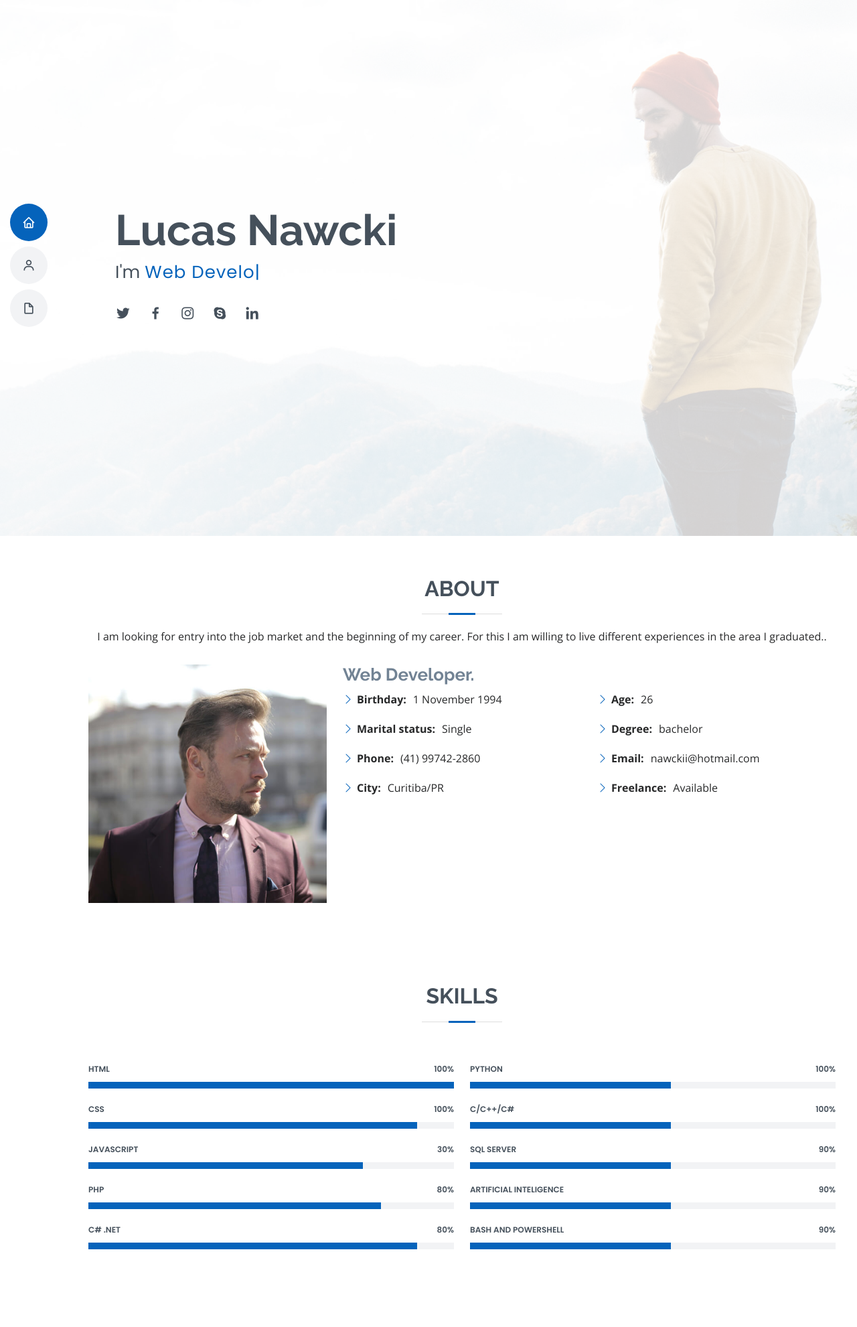
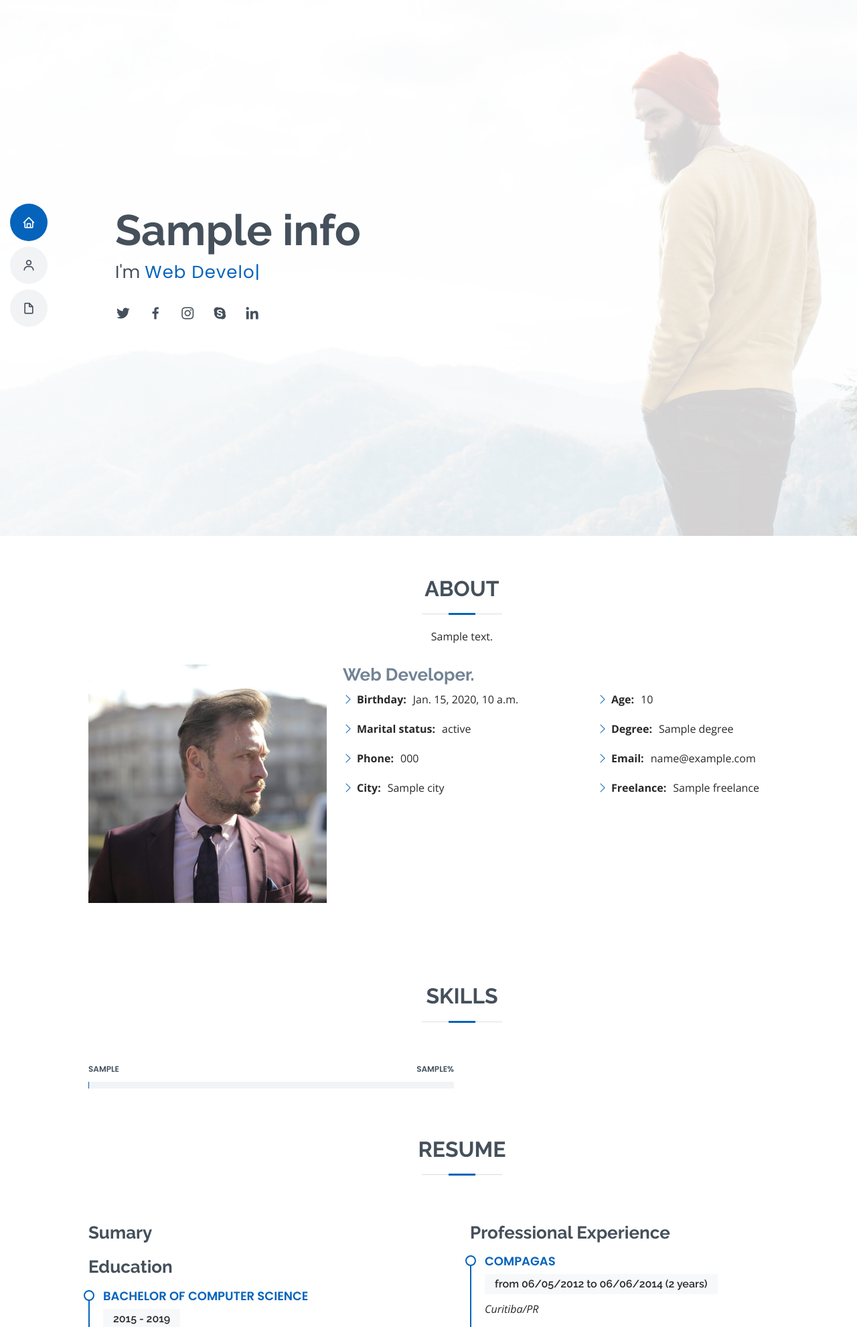
Before and after one commit to nawckii/curriculo-em-Python-Django-, a Django app: template Curriculo/app/templates/app/curriculo/curriculo.html in a window 1280 px wide. Shown: the top 1981 px of the page at 67% size. Run offline with Django 3.2, Linux system fonts and the light colour scheme; the template is opened without the code that fills it: most values are stand-ins (such as "Sample title", 1, 10 or a date in 2020); some libraries are stand-ins or nearby versions.

Commit message:
Modificando a View

```diff
--- /dev/null
+++ b/Curriculo/app/Info.py
@@ -0,0 +1,4 @@
+class Info(object):
+    """description of class"""
+    def __init__(self):
+        self.name = 'Lucas Nawcki'
--- a/Curriculo/app/templates/app/curriculo/curriculo.html
+++ b/Curriculo/app/templates/app/curriculo/curriculo.html
@@ -50,7 +50,7 @@
   <!-- ======= Hero Section ======= -->
   <section id="hero" class="d-flex flex-column justify-content-center">
     <div class="container" data-aos="zoom-in" data-aos-delay="100">
-      <h1>Lucas Nawcki</h1>
+      <h1>{{info.name}}</h1>
       <p>I'm <span class="typed" data-typed-items="Computer Science, Web Developer"></span></p>
       <div class="social-links">
         <a href="#" class="twitter"><i class="bx bxl-twitter"></i></a>
@@ -70,7 +70,7 @@
 
         <div class="section-title">
           <h2>About</h2>
-          <p>I am looking for entry into the job market and the beginning of my career. For this I am willing to live different experiences in the area I graduated..</p>
+          <p>{{info.about}}</p>
         </div>
 
         <div class="row">
@@ -82,18 +82,18 @@
             <div class="row">
               <div class="col-lg-6">
                 <ul>
-                  <li><i class="bi bi-chevron-right"></i> <strong>Birthday:</strong> <span>1 November 1994</span></li>
-                  <li><i class="bi bi-chevron-right"></i> <strong>Marital status:</strong> <span>Single</span></li>
-                  <li><i class="bi bi-chevron-right"></i> <strong>Phone:</strong> <span>(41) 99742-2860</span></li>
-                  <li><i class="bi bi-chevron-right"></i> <strong>City:</strong> <span>Curitiba/PR <span></li>
+                  <li><i class="bi bi-chevron-right"></i> <strong>Birthday:</strong> <span>{{info.Birthday}}</span></li>
+                  <li><i class="bi bi-chevron-right"></i> <strong>Marital status:</strong> <span>{{info.Marital_status}}</span></li>
+                  <li><i class="bi bi-chevron-right"></i> <strong>Phone:</strong> <span>{{info.Phone}}</span></li>
+                  <li><i class="bi bi-chevron-right"></i> <strong>City:</strong> <span>{{info.City}} <span></li>
                 </ul>
               </div>
               <div class="col-lg-6">
                 <ul>
-                  <li><i class="bi bi-chevron-right"></i> <strong>Age:</strong> <span>26</span></li>
-                  <li><i class="bi bi-chevron-right"></i> <strong>Degree:</strong> <span>bachelor</span></li>
-                  <li><i class="bi bi-chevron-right"></i> <strong>Email:</strong> <span>nawckii@hotmail.com</span></li>
-                  <li><i class="bi bi-chevron-right"></i> <strong>Freelance:</strong> <span>Available</span></li>
+                  <li><i class="bi bi-chevron-right"></i> <strong>Age:</strong> <span>{{info.Age}}</span></li>
+                  <li><i class="bi bi-chevron-right"></i> <strong>Degree:</strong> <span>{{info.Degree}}</span></li>
+                  <li><i class="bi bi-chevron-right"></i> <strong>Email:</strong> <span>{{info.Email}}</span></li>
+                  <li><i class="bi bi-chevron-right"></i> <strong>Freelance:</strong> <span>{{info.Freelance}}</span></li>
                 </ul>
               </div>
             </div>
@@ -116,90 +116,21 @@
 
           <div class="col-lg-6">
 
-            <div class="progress">
-              <span class="skill">HTML <i class="val">100%</i></span>
+              {% for each in info.skills %}
+              <div class="progress">
+              <span class="skill">{{each.0}} <i class="val">{{each.1}}%</i></span>
               <div class="progress-bar-wrap">
-                <div class="progress-bar" role="progressbar" aria-valuenow="100" aria-valuemin="0" aria-valuemax="100"></div>
+              <div class="progress-bar" role="progressbar" aria-valuenow="{{each.1}}" aria-valuemin="0" aria-valuemax="100"></div>
+              </div>
+              </div>
+
+
+              {% endfor %}
               </div>
             </div>
 
-            <div class="progress">
-              <span class="skill">CSS <i class="val">100%</i></span>
-              <div class="progress-bar-wrap">
-                <div class="progress-bar" role="progressbar" aria-valuenow="90" aria-valuemin="0" aria-valuemax="100"></div>
-              </div>
-            </div>
-
-            <div class="progress">
-              <span class="skill">JavaScript <i class="val">30%</i></span>
-              <div class="progress-bar-wrap">
-                <div class="progress-bar" role="progressbar" aria-valuenow="75" aria-valuemin="0" aria-valuemax="100"></div>
-              </div>
-            </div>
-
-
-
-
-
-            <div class="progress">
-              <span class="skill">PHP <i class="val">80%</i></span>
-              <div class="progress-bar-wrap">
-                <div class="progress-bar" role="progressbar" aria-valuenow="80" aria-valuemin="0" aria-valuemax="100"></div>
-              </div>
-            </div>
-
-            <div class="progress">
-              <span class="skill">C# .NET <i class="val">80%</i></span>
-              <div class="progress-bar-wrap">
-                <div class="progress-bar" role="progressbar" aria-valuenow="90" aria-valuemin="0" aria-valuemax="100"></div>
-              </div>
-            </div>
-
-            </div>
-
-            <div class="col-lg-6">
-
-            <div class="progress">
-              <span class="skill">Python <i class="val">100%</i></span>
-              <div class="progress-bar-wrap">
-                <div class="progress-bar" role="progressbar" aria-valuenow="55" aria-valuemin="0" aria-valuemax="100"></div>
-              </div>
-            </div>
-
-            <div class="progress">
-              <span class="skill">C/C++/C# <i class="val">100%</i></span>
-              <div class="progress-bar-wrap">
-                <div class="progress-bar" role="progressbar" aria-valuenow="55" aria-valuemin="0" aria-valuemax="100"></div>
-              </div>
-            </div>
-
-            <div class="progress">
-              <span class="skill">SQL Server <i class="val">90%</i></span>
-              <div class="progress-bar-wrap">
-                <div class="progress-bar" role="progressbar" aria-valuenow="55" aria-valuemin="0" aria-valuemax="100"></div>
-              </div>
-            </div>
-
-            <div class="progress">
-              <span class="skill">Artificial Inteligence <i class="val">90%</i></span>
-              <div class="progress-bar-wrap">
-                <div class="progress-bar" role="progressbar" aria-valuenow="55" aria-valuemin="0" aria-valuemax="100"></div>
-              </div>
-            </div>
-
-            <div class="progress">
-              <span class="skill">Bash and PowerShell <i class="val">90%</i></span>
-              <div class="progress-bar-wrap">
-                <div class="progress-bar" role="progressbar" aria-valuenow="55" aria-valuemin="0" aria-valuemax="100"></div>
-              </div>
-            </div>
-
-          </div>
-
         </div>
-
-      </div>
-    </section><!-- End Skills Section -->
+        <!-- End Skills Section -->
 
     <!-- ======= Resume Section ======= -->
     <section id="resume" class="resume">
```
Also changed, not shown: Curriculo/app/views.py (+22 -0 lines), 1 other file.
